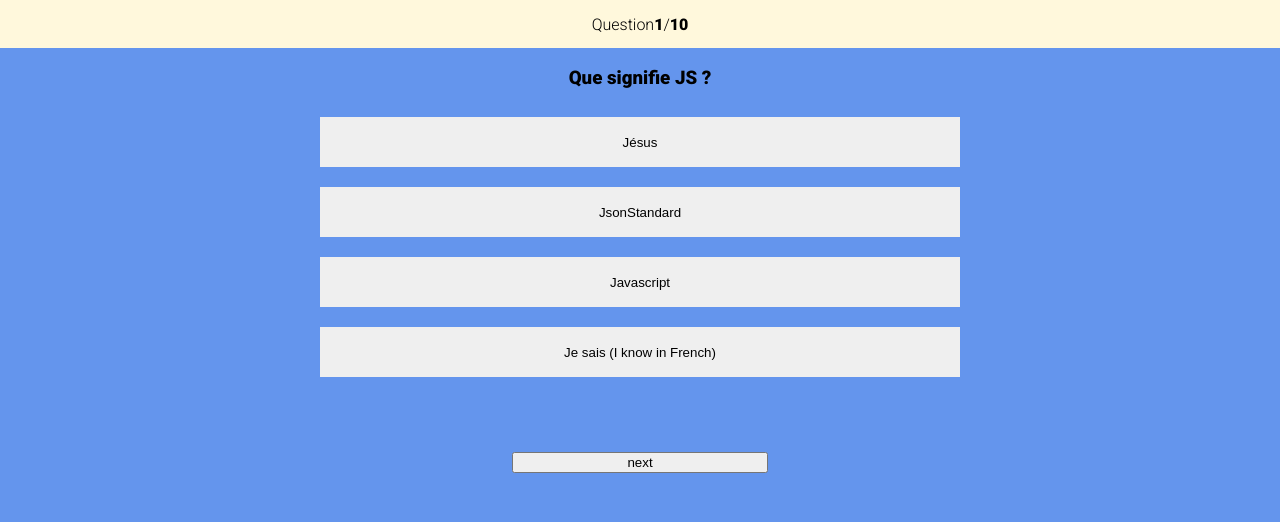
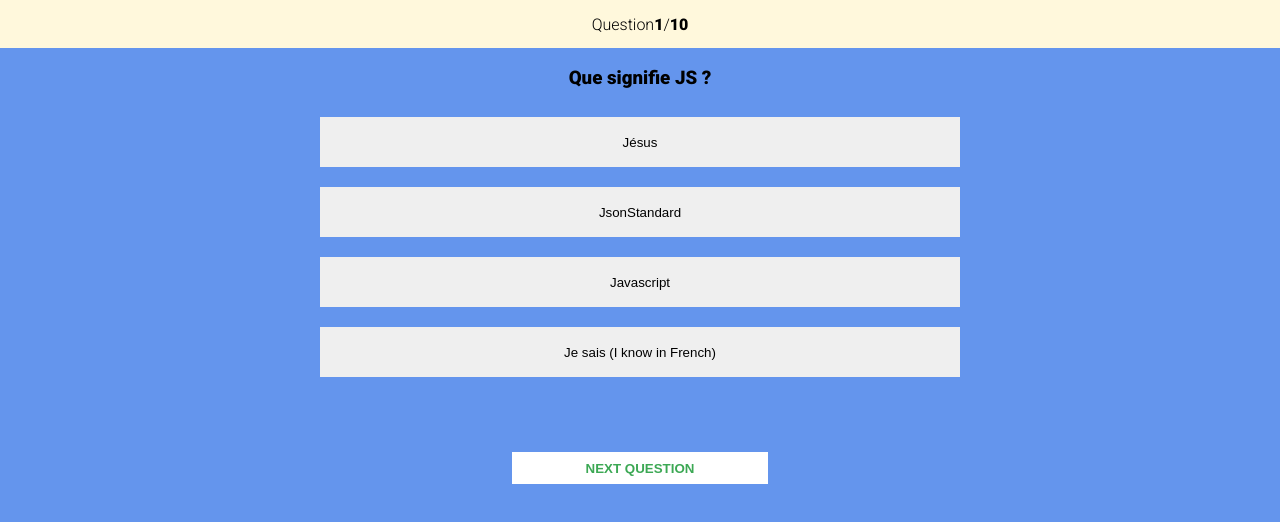
Before and after one commit to Waxoussou/QuizzReactApp, a React (Create React App) app: page / in a window 1280 px wide. Both pictures are taken after a click on the button "Click to start". Shown: the top 522 px of the page. Built offline with nearby package versions, Linux system fonts and the light colour scheme.

Commit message:
a bit more css for screenStarter and result dahsboard

```diff
--- a/src/App.css
+++ b/src/App.css
@@ -66,7 +66,12 @@ body {
 }
 
 .next-question {
+  font-weight: 700;
   margin: 30px 30%;
+  background: rgb(255, 255, 255);
+  color: rgb(60, 168, 84);
+  border: none;
+  height: 32px;
 }
 
 .result {
--- a/src/components/Question.jsx
+++ b/src/components/Question.jsx
@@ -19,7 +19,7 @@ const Question = ({ question, next, handleSelection, selection, error }) => {
                 {error && <Error error={error} />}
             </div>
 
-            <input className='next-question' type="submit" value="next" onClick={next} />
+            <input className='next-question' type="submit" value="NEXT QUESTION" onClick={next} />
         </form>
     </div>
 }
--- a/src/components/Result.jsx
+++ b/src/components/Result.jsx
@@ -4,7 +4,7 @@ const formatTime = (time) => {
     const seconds = Math.floor(time / 1000);
     const minutes = Math.floor(time / (1000 * 60));
     const hours = Math.floor(time / (1000 * 60 * 60));
-    return `${minutes}mn : ${seconds}s`
+    return `${minutes < 10 & '0'}${minutes}mn : ${seconds < 10 & '0'}${seconds}s`
 }
 
 const Result = ({ score, total, startOver, time }) => {
```
